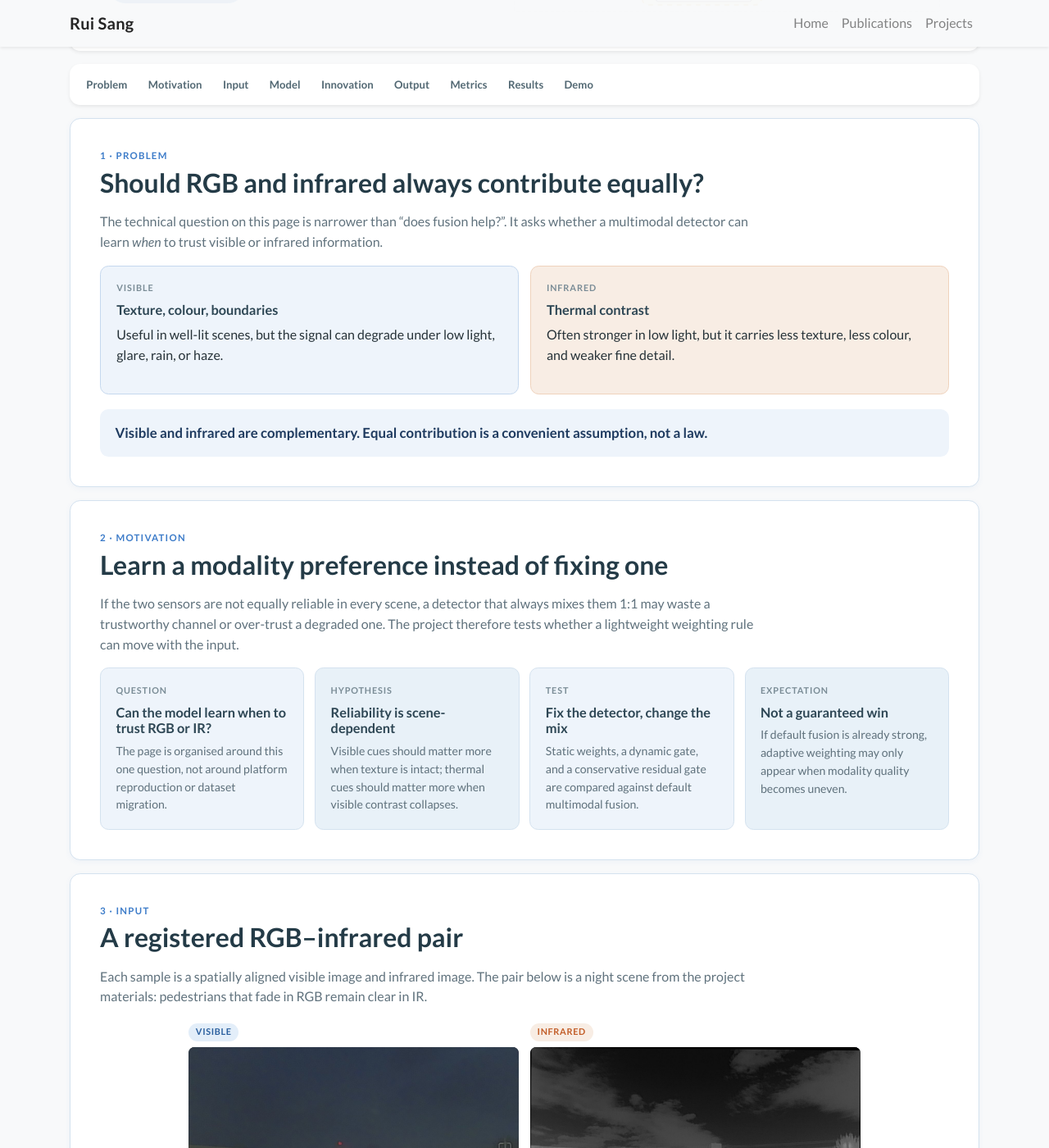
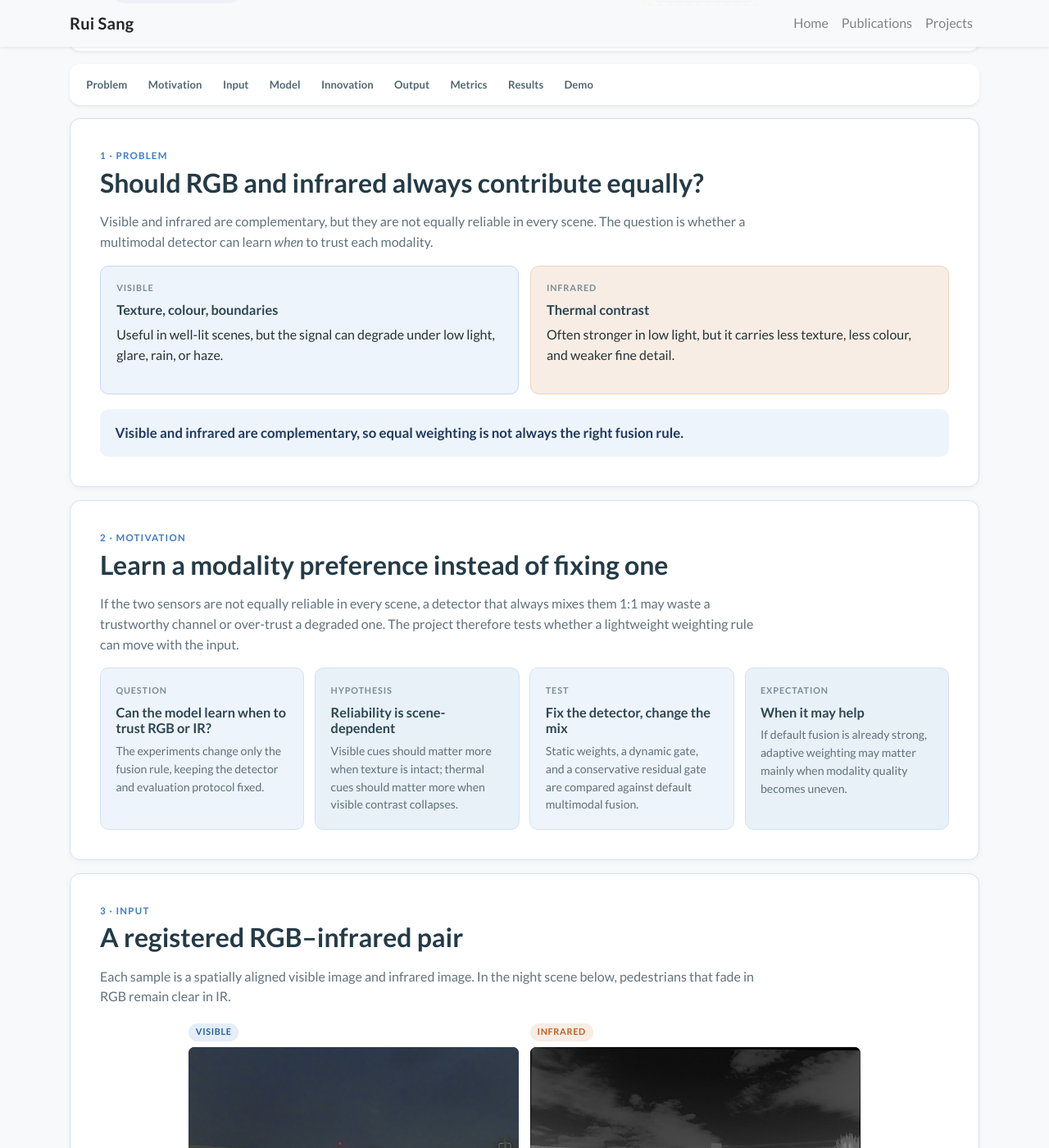
Before and after one commit to richael-sang/richael-sang.github.io, a Jekyll site: the page built from _projects/infrared-visible.md, in a window 1280 px wide and 1400 px high, scrolled down 513 px. Shown: the whole window at 82% size. Built offline with Jekyll 4.4.1, drawn with Linux system fonts in a browser that asks for light colours; nearby versions of some CDN libraries; a style sheet for code colours, icons or effects is not loaded; some of the changed text lies outside the part shown.

Commit message:
Remove meta copy and empty demo tabs from the RGB–IR page.
Keep only low-light and rain examples, and drop hover instructions, missing-image notes, and other process language in both English and Chinese.

Co-authored-by: Cursor <cursoragent@cursor.com>

```diff
--- a/_projects/infrared-visible.md
+++ b/_projects/infrared-visible.md
@@ -76,7 +76,7 @@ section_nav:
 <section class="project-section" id="problem">
   {% include i18n.html tag="div" class="section-kicker" en="1 · Problem" zh="1 · 问题" %}
   {% include i18n.html tag="h2" en="Should RGB and infrared always contribute equally?" zh="RGB 和红外是否应该始终等权贡献？" %}
-  {% include i18n.html tag="p" class="section-intro" en="The technical question on this page is narrower than “does fusion help?”. It asks whether a multimodal detector can learn <em>when</em> to trust visible or infrared information." zh="本页的技术问题比“融合有没有用”更窄：多模态检测器能否学会<em>何时</em>信任可见光或红外信息。" %}
+  {% include i18n.html tag="p" class="section-intro" en="Visible and infrared are complementary, but they are not equally reliable in every scene. The question is whether a multimodal detector can learn <em>when</em> to trust each modality." zh="可见光与红外互补，但并非在每个场景都同样可靠。问题是：多模态检测器能否学会<em>何时</em>信任每一种模态。" %}
   <div class="modality-grid">
     <div class="modality-card modality-card-visible">
       {% include i18n.html tag="div" class="overview-label" en="Visible" zh="可见光" %}
@@ -89,7 +89,7 @@ section_nav:
       {% include i18n.html tag="p" en="Often stronger in low light, but it carries less texture, less colour, and weaker fine detail." zh="低光下通常更稳，但纹理、颜色和细结构更弱。" %}
     </div>
   </div>
-  <div class="question-banner">{% include i18n.html en="Visible and infrared are complementary. Equal contribution is a convenient assumption, not a law." zh="可见光与红外互补。等权贡献只是方便假设，不是定律。" %}</div>
+  <div class="question-banner">{% include i18n.html en="Visible and infrared are complementary, so equal weighting is not always the right fusion rule." zh="可见光与红外互补，因此等权融合并不总是合适。" %}</div>
 </section>
 
 <section class="project-section" id="motivation">
@@ -100,7 +100,7 @@ section_nav:
     <div class="overview-card">
       {% include i18n.html tag="div" class="overview-label" en="Question" zh="问题" %}
       {% include i18n.html tag="h3" en="Can the model learn when to trust RGB or IR?" zh="模型能否学会何时信任 RGB 或红外？" %}
-      {% include i18n.html tag="p" en="The page is organised around this one question, not around platform reproduction or dataset migration." zh="整页围绕这一问展开，而不是平台复现或数据集迁移。" %}
+      {% include i18n.html tag="p" en="The experiments change only the fusion rule, keeping the detector and evaluation protocol fixed." zh="实验只改变融合规则，检测器与评估协议保持不变。" %}
     </div>
     <div class="overview-card">
       {% include i18n.html tag="div" class="overview-label" en="Hypothesis" zh="假设" %}
@@ -114,8 +114,8 @@ section_nav:
     </div>
     <div class="overview-card">
       {% include i18n.html tag="div" class="overview-label" en="Expectation" zh="预期" %}
-      {% include i18n.html tag="h3" en="Not a guaranteed win" zh="并不保证全面更好" %}
-      {% include i18n.html tag="p" en="If default fusion is already strong, adaptive weighting may only appear when modality quality becomes uneven." zh="若默认融合已经很强，自适应加权可能只在模态质量更不均匀时才显现。" %}
+      {% include i18n.html tag="h3" en="When it may help" zh="何时可能有用" %}
+      {% include i18n.html tag="p" en="If default fusion is already strong, adaptive weighting may matter mainly when modality quality becomes uneven." zh="若默认融合已经很强，自适应加权可能主要在模态质量更不均匀时起作用。" %}
     </div>
   </div>
 </section>
@@ -123,7 +123,7 @@ section_nav:
 <section class="project-section" id="input">
   {% include i18n.html tag="div" class="section-kicker" en="3 · Input" zh="3 · 输入" %}
   {% include i18n.html tag="h2" en="A registered RGB–infrared pair" zh="一对已配准的 RGB–红外图像" %}
-  {% include i18n.html tag="p" class="section-intro" en="Each sample is a spatially aligned visible image and infrared image. The pair below is a night scene from the project materials: pedestrians that fade in RGB remain clear in IR." zh="每个样本都是空间对齐的可见光图与红外图。下面是项目材料中的夜景：RGB 里几乎看不见的行人，在红外中仍然清楚。" %}
+  {% include i18n.html tag="p" class="section-intro" en="Each sample is a spatially aligned visible image and infrared image. In the night scene below, pedestrians that fade in RGB remain clear in IR." zh="每个样本都是空间对齐的可见光图与红外图。下图夜景中，RGB 里几乎看不见的行人在红外中仍然清楚。" %}
   <div class="paired-input-grid">
     <figure>
       {% include i18n.html tag="span" class="plate-label plate-visible" en="Visible" zh="可见光" %}
@@ -134,13 +134,12 @@ section_nav:
       <img src="{{ '/assets/images/projects/infrared-visible/demo/pair-infrared.jpg' | relative_url }}" alt="Registered night-time infrared image of the same road scene" data-alt-en="Registered night-time infrared image of the same road scene" data-alt-zh="同一道路场景的已配准夜间红外图像" loading="lazy">
     </figure>
   </div>
-  <p class="source-line"><span class="evidence-chip">{% include i18n.html en="Paired input" zh="成对输入" %}</span> {% include i18n.html en="Same camera geometry, two physical measurements. No extra metadata is required at inference beyond the image pair." zh="同一几何关系，两种物理测量。推理时除图像对外不需要额外元数据。" %}</p>
 </section>
 
 <section class="project-section" id="architecture">
   {% include i18n.html tag="div" class="section-kicker" en="4 · Model architecture" zh="4 · 模型结构" %}
   {% include i18n.html tag="h2" en="Two streams, one DiffusionDet head" zh="双流特征，一个 DiffusionDet 检测头" %}
-  {% include i18n.html tag="p" class="section-intro" en="The experimental framework is E2E-MFD-HOD on Detectron2 with a DiffusionDet detection head. The diagram stays conceptual: only the verified pipeline is shown." zh="实验框架是 Detectron2 上的 E2E-MFD-HOD，检测头为 DiffusionDet。图保持概念层：只画出已核实的流程。" %}
+  {% include i18n.html tag="p" class="section-intro" en="The experimental framework is E2E-MFD-HOD on Detectron2, with a DiffusionDet detection head." zh="实验框架是 Detectron2 上的 E2E-MFD-HOD，检测头为 DiffusionDet。" %}
   <figure class="technical-figure technical-figure-borderless">
     <img src="{{ '/assets/images/projects/infrared-visible/architecture.png' | relative_url }}" alt="RGB and infrared streams, adaptive fusion options, DiffusionDet head, and detection outputs" data-alt-en="RGB and infrared streams, adaptive fusion options, DiffusionDet head, and detection outputs" data-alt-zh="RGB 与红外双流、自适应融合选项、DiffusionDet 检测头与检测输出" loading="lazy">
   </figure>
@@ -171,13 +170,13 @@ section_nav:
     </div>
     <div class="overview-card">
       {% include i18n.html tag="div" class="overview-label" en="Goal" zh="目标" %}
-      {% include i18n.html tag="h3" en="Preference, not a hand-set mix" zh="学习偏好，而不是手调混合比" %}
-      {% include i18n.html tag="p" en="Ask the model to allocate trust instead of freezing it." zh="让模型分配信任，而不是把比例冻死。" %}
+      {% include i18n.html tag="h3" en="Learned preference" zh="学习得到的偏好" %}
+      {% include i18n.html tag="p" en="The model allocates visible and infrared weight from features rather than using a fixed ratio." zh="模型根据特征分配可见光与红外权重，而不是使用固定比例。" %}
     </div>
   </div>
   <div class="evidence-note mt-3">
-    {% include i18n.html tag="strong" en="Secondary idea — modality-robust training." zh="次要想法 — 模态稳健训练。" %}
-    {% include i18n.html en="During training, one modality is mildly attenuated to simulate a degraded sensor. The aim is to reduce over-reliance on a single stream. This remains a supporting probe, not the main claim." zh="训练时轻微衰减其中一个模态，以模拟传感器退化，目标是减少对单一通路的过度依赖。这只是辅助探针，不是主结论。" %}
+    {% include i18n.html tag="strong" en="Also explored: modality-robust training." zh="同时探索：模态稳健训练。" %}
+    {% include i18n.html en="During training, one modality is mildly attenuated to simulate a degraded sensor and reduce over-reliance on a single stream." zh="训练时轻微衰减其中一个模态，以模拟传感器退化，并减少对单一通路的过度依赖。" %}
   </div>
 </section>
 
@@ -203,15 +202,15 @@ section_nav:
     <div class="overview-card">
       {% include i18n.html tag="div" class="overview-label" en="Task" zh="任务" %}
       {% include i18n.html tag="h3" en="Multiclass object detection" zh="多类目标检测" %}
-      {% include i18n.html tag="p" en="No extra heads beyond detection are claimed here." zh="这里不声称检测以外的额外任务头。" %}
+      {% include i18n.html tag="p" en="The output of the system is a standard detection result." zh="系统输出为标准目标检测结果。" %}
     </div>
   </div>
 </section>
 
 <section class="project-section" id="metrics">
   {% include i18n.html tag="div" class="section-kicker" en="7 · Metrics" zh="7 · 指标" %}
-  {% include i18n.html tag="h2" en="AP, and only AP" zh="只用 AP" %}
-  {% include i18n.html tag="p" class="section-intro" en="The report uses standard COCO-style detection metrics. Hover or focus a card for the short definition used on this page." zh="报告使用标准 COCO 风格检测指标。把指针放在卡片上，或聚焦卡片，即可看到本页使用的简短定义。" %}
+  {% include i18n.html tag="h2" en="Detection metrics" zh="检测指标" %}
+  {% include i18n.html tag="p" class="section-intro" en="Results are reported with standard COCO-style detection metrics." zh="结果按标准 COCO 风格检测指标报告。" %}
   <div class="metric-tooltip-grid">
     <div class="metric-tip" tabindex="0" title="Mean Average Precision averaged over IoU thresholds from 0.50 to 0.95.">
       <strong>AP</strong>
@@ -227,17 +226,17 @@ section_nav:
     </div>
     <div class="metric-tip" tabindex="0" title="Average Precision computed independently for each object category.">
       {% include i18n.html tag="strong" en="Per-class AP" zh="逐类 AP" %}
-      {% include i18n.html tag="span" en="Same AP, one value per category. Used to see which classes move." zh="同一套 AP，每个类别一个值，用来看哪些类在动。" %}
+      {% include i18n.html tag="span" en="Average precision computed separately for each object category." zh="按每个目标类别分别计算的平均精度。" %}
     </div>
   </div>
 </section>
 
 <section class="project-section" id="results">
   {% include i18n.html tag="div" class="section-kicker" en="8 · Results" zh="8 · 结果" %}
-  {% include i18n.html tag="h2" en="Four readings of the same question" zh="同一问题的四种读法" %}
+  {% include i18n.html tag="h2" en="Main findings" zh="主要发现" %}
 
   {% include i18n.html tag="h3" class="mt-4" en="Result 1 — Multimodal advantage" zh="结果 1 — 多模态优势" %}
-  {% include i18n.html tag="p" class="section-intro" en="On the candidate-init official route, combining RGB and infrared produces the strongest overall detector. Two multimodal seeds stay within 0.33 AP of each other." zh="在 candidate-init 官方路线上，RGB 与红外结合得到最强整体检测器。两个多模态随机种子相差不超过 0.33 AP。" %}
+  {% include i18n.html tag="p" class="section-intro" en="Combining RGB and infrared produces the strongest overall detector. Two multimodal seeds stay within 0.33 AP of each other." zh="结合 RGB 与红外得到最强的整体检测器。两个多模态随机种子相差不超过 0.33 AP。" %}
   <figure class="data-figure">
     <img src="{{ '/assets/images/projects/infrared-visible/multimodal-advantage.svg' | relative_url }}" alt="Bar chart comparing visible-only, infrared-only, and two multimodal seeds" data-alt-en="Bar chart comparing visible-only, infrared-only, and two multimodal seeds" data-alt-zh="可见光、红外与两个多模态种子的 AP 柱状图" loading="lazy">
   </figure>
@@ -250,7 +249,7 @@ section_nav:
   <p class="source-line"><span class="evidence-chip">{% include i18n.html en="Key message" zh="要点" %}</span> {% include i18n.html en="Combining RGB and infrared produces the strongest overall detector." zh="结合 RGB 与红外得到最强的整体检测器。" %}</p>
 
   {% include i18n.html tag="h3" class="mt-5" en="Result 2 — Full-benchmark fusion ablation" zh="结果 2 — 全基准融合消融" %}
-  {% include i18n.html tag="p" class="section-intro" en="Once the default multimodal detector is strong, simple adaptive reweighting does not beat it on the full benchmark. The negative result is part of the answer." zh="默认多模态检测器已经较强时，简单自适应再加权在全基准上没有超过它。这一负结果也是答案的一部分。" %}
+  {% include i18n.html tag="p" class="section-intro" en="Once the default multimodal detector is strong, simple adaptive reweighting does not improve it on the full benchmark." zh="默认多模态检测器已经较强时，简单自适应再加权在全基准上没有进一步提升。" %}
   <figure class="data-figure">
     <img src="{{ '/assets/images/projects/infrared-visible/fusion-ablation.svg' | relative_url }}" alt="Horizontal bar chart of default multimodal fusion versus static and gated alternatives" data-alt-en="Horizontal bar chart of default multimodal fusion versus static and gated alternatives" data-alt-zh="默认多模态融合与静态、门控方案的水平柱状图" loading="lazy">
   </figure>
@@ -273,14 +272,14 @@ section_nav:
   <p class="source-line"><span class="evidence-chip">{% include i18n.html en="Key message" zh="要点" %}</span> {% include i18n.html en="Simple adaptive reweighting does not outperform the strong default fusion on the full benchmark." zh="简单自适应再加权在全基准上没有超过较强的默认融合。" %}</p>
 
   {% include i18n.html tag="h3" class="mt-5" en="Result 3 — Learned modality preference" zh="结果 3 — 学到的模态偏好" %}
-  {% include i18n.html tag="p" class="section-intro" en="The dynamic gate still changes its preference across the feature pyramid. That is a behavioural observation, not a causal proof that the gate “understands” weather or lighting." zh="动态门控在特征金字塔各层上的偏好仍会变化。这是行为观察，不是它“理解”天气或光照的因果证明。" %}
+  {% include i18n.html tag="p" class="section-intro" en="The dynamic gate still changes its preference across the feature pyramid: p2 is more infrared-oriented, p3 is more visible-oriented, and p4 / p5 stay closer to balanced." zh="动态门控在特征金字塔各层上的偏好并不相同：p2 更偏红外，p3 更偏可见光，p4 / p5 更接近平衡。" %}
   <figure class="data-figure">
     <img src="{{ '/assets/images/projects/infrared-visible/modality-preference.png' | relative_url }}" alt="Feature-pyramid diagram showing infrared-leaning p2, visible-leaning p3, and more balanced p4 and p5" data-alt-en="Feature-pyramid diagram showing infrared-leaning p2, visible-leaning p3, and more balanced p4 and p5" data-alt-zh="特征金字塔：p2 更偏红外，p3 更偏可见光，p4 与 p5 更接近平衡" loading="lazy">
   </figure>
-  <p class="source-line"><span class="evidence-chip">{% include i18n.html en="Key interpretation" zh="解读" %}</span> {% include i18n.html en="Modality preference changes across feature scales. Causality is not claimed." zh="模态偏好随特征尺度变化。这里不声称因果关系。" %}</p>
+  <p class="source-line"><span class="evidence-chip">{% include i18n.html en="Observation" zh="观察" %}</span> {% include i18n.html en="Modality preference changes across feature scales." zh="模态偏好随特征尺度变化。" %}</p>
 
   {% include i18n.html tag="h3" class="mt-5" en="Result 4 — Supplementary challenge-scene evaluation" zh="结果 4 — 补充性挑战场景评估" %}
-  {% include i18n.html tag="p" class="section-intro" en="This split is automatically constructed from image statistics. It is <strong>not</strong> an official benchmark. It only asks whether adaptive fusion looks more useful when modality quality is more uneven." zh="该划分由图像统计自动构造，<strong>不是</strong>官方基准。它只用来问：当模态质量更不均匀时，自适应融合是否显得更有用。" %}
+  {% include i18n.html tag="p" class="section-intro" en="On an automatically constructed hard-scene subset, adaptive fusion shows a modest gain when modality quality is more uneven. This subset is not an official benchmark." zh="在自动构造的困难场景子集上，当模态质量更不均匀时，自适应融合出现小幅提升。该子集不是官方基准。" %}
   <figure class="data-figure">
     <img src="{{ '/assets/images/projects/infrared-visible/challenge-scenes.svg' | relative_url }}" alt="Bar charts of AP, AP50, and AP75 for equal fusion versus dynamic weighting on the challenge subset" data-alt-en="Bar charts of AP, AP50, and AP75 for equal fusion versus dynamic weighting on the challenge subset" data-alt-zh="挑战子集上 equal fusion 与动态加权的 AP、AP50、AP75 柱状图" loading="lazy">
   </figure>
@@ -291,15 +290,14 @@ section_nav:
     <div><span>Δ AP75</span><strong>+5.09</strong>{% include i18n.html tag="small" en="largest reported movement" zh="报告中最大的变动" %}</div>
   </div>
   <div class="tradeoff-callout mt-3">
-    {% include i18n.html tag="strong" en="How to read this." zh="怎么读。" %}
-    {% include i18n.html en="Adaptive fusion shows a positive signal when modality quality becomes more uneven under difficult visual conditions. The subset is automatically constructed and does not replace the full-benchmark conclusion." zh="在困难视觉条件下、模态质量更不均匀时，自适应融合出现正向信号。该子集是自动构造的，不能取代全基准结论。" %}
+    {% include i18n.html en="Adaptive fusion is more promising when visual conditions make the two modalities uneven, but this does not replace the full-benchmark result." zh="当视觉条件使两种模态更不均匀时，自适应融合更有前景，但不能取代全基准结果。" %}
   </div>
 </section>
 
 <section class="project-section" id="qualitative-demo">
-  {% include i18n.html tag="div" class="section-kicker" en="9 · Qualitative demo" zh="9 · 质性演示" %}
+  {% include i18n.html tag="div" class="section-kicker" en="9 · Qualitative demo" zh="9 · 检测示例" %}
   {% include i18n.html tag="h2" en="Visible, infrared, equal fusion, dynamic fusion" zh="可见光、红外、等权融合、动态融合" %}
-  {% include i18n.html tag="p" class="section-intro" en="Switch condition. Only plates that exist in the source materials are shown. Glare and failure-case images were not available, so those tabs stay empty rather than being filled with substitutes." zh="切换条件查看。只展示源材料里已有的图。眩光和失败例当时没有图，因此对应页签留空，不用替代图填上。" %}
+  {% include i18n.html tag="p" class="section-intro" en="Compare detections under low light and rain." zh="对比低光与雨天条件下的检测结果。" %}
   <div data-rgbir-demo='{{ site.data.rgbir_demo.cases | jsonify }}' data-rgbir-initial="low-light">
     <div class="rgbir-demo-tabs" role="tablist" aria-label="Scene condition">
       {% for item in site.data.rgbir_demo.cases %}
@@ -348,5 +346,4 @@ section_nav:
     </div>
     <p class="source-line mt-3" data-rgbir-note></p>
   </div>
-  <p class="source-line"><span class="evidence-chip">{% include i18n.html en="Evidence boundary" zh="证据边界" %}</span> {% include i18n.html en=site.data.rgbir_demo.note_default zh=site.data.rgbir_demo.note_default_zh %}</p>
 </section>
--- a/assets/js/project-page.js
+++ b/assets/js/project-page.js
@@ -117,17 +117,20 @@
                 var empty = pane.querySelector("[data-empty]");
                 var caption = pane.querySelector("[data-caption]");
                 var stats = pane.querySelector("[data-stats]");
+                var figure = pane.closest("figure");
                 if (item.src) {
+                    if (figure) figure.hidden = false;
                     image.hidden = false;
                     image.src = item.src;
                     image.alt = localized(item, "alt");
                     if (empty) empty.hidden = true;
                 } else {
+                    if (figure) figure.hidden = true;
                     image.removeAttribute("src");
                     image.hidden = true;
                     if (empty) {
-                        empty.hidden = false;
-                        empty.textContent = localized(item, "empty", currentLanguage() === "zh" ? "暂无已核实图片。" : "No verified image available.");
+                        empty.hidden = true;
+                        empty.textContent = "";
                     }
                 }
                 if (caption) caption.textContent = localized(item, "caption");
```
Also changed, not shown: other parts of _projects/infrared-visible.md (+1 -1 lines), _data/rgbir_demo.yml (+10 -51 lines).
